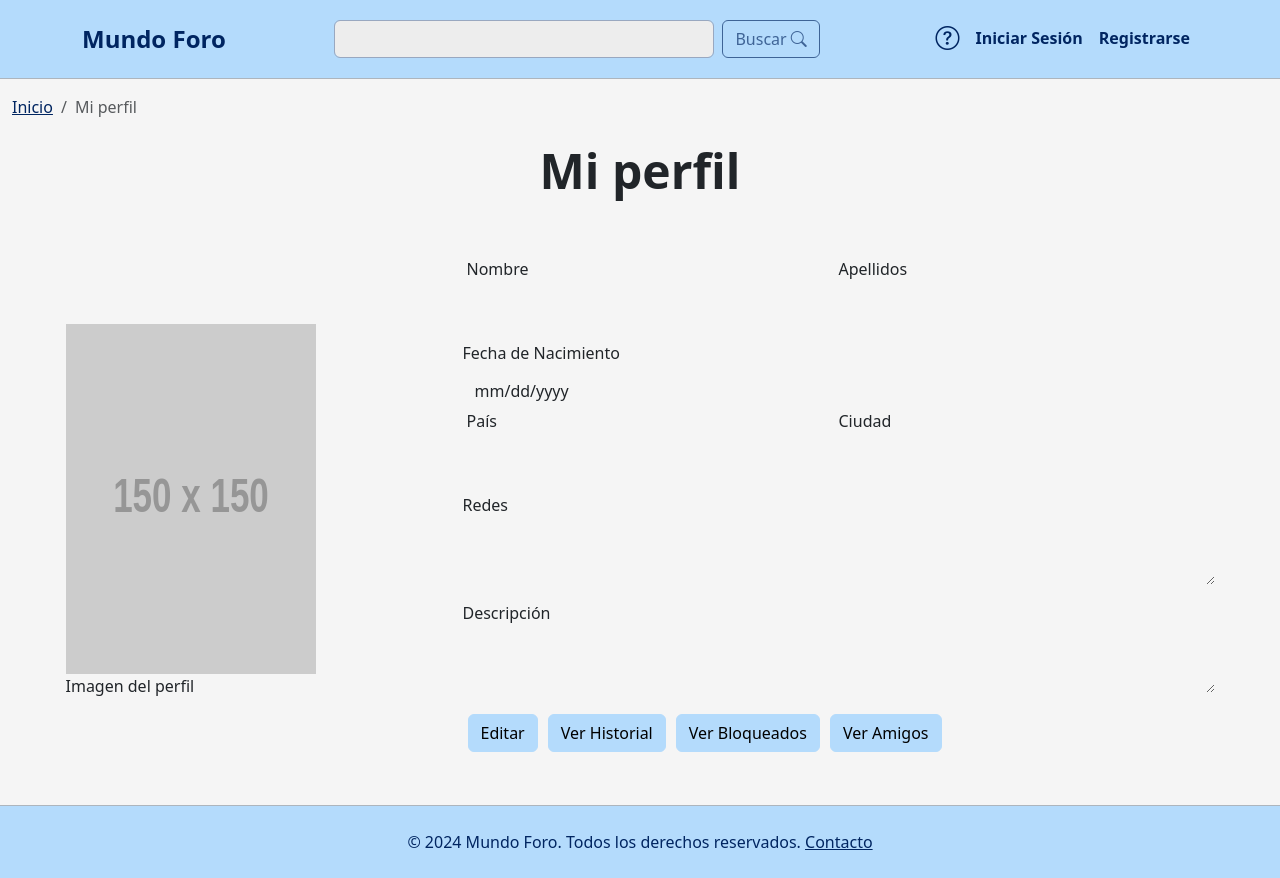
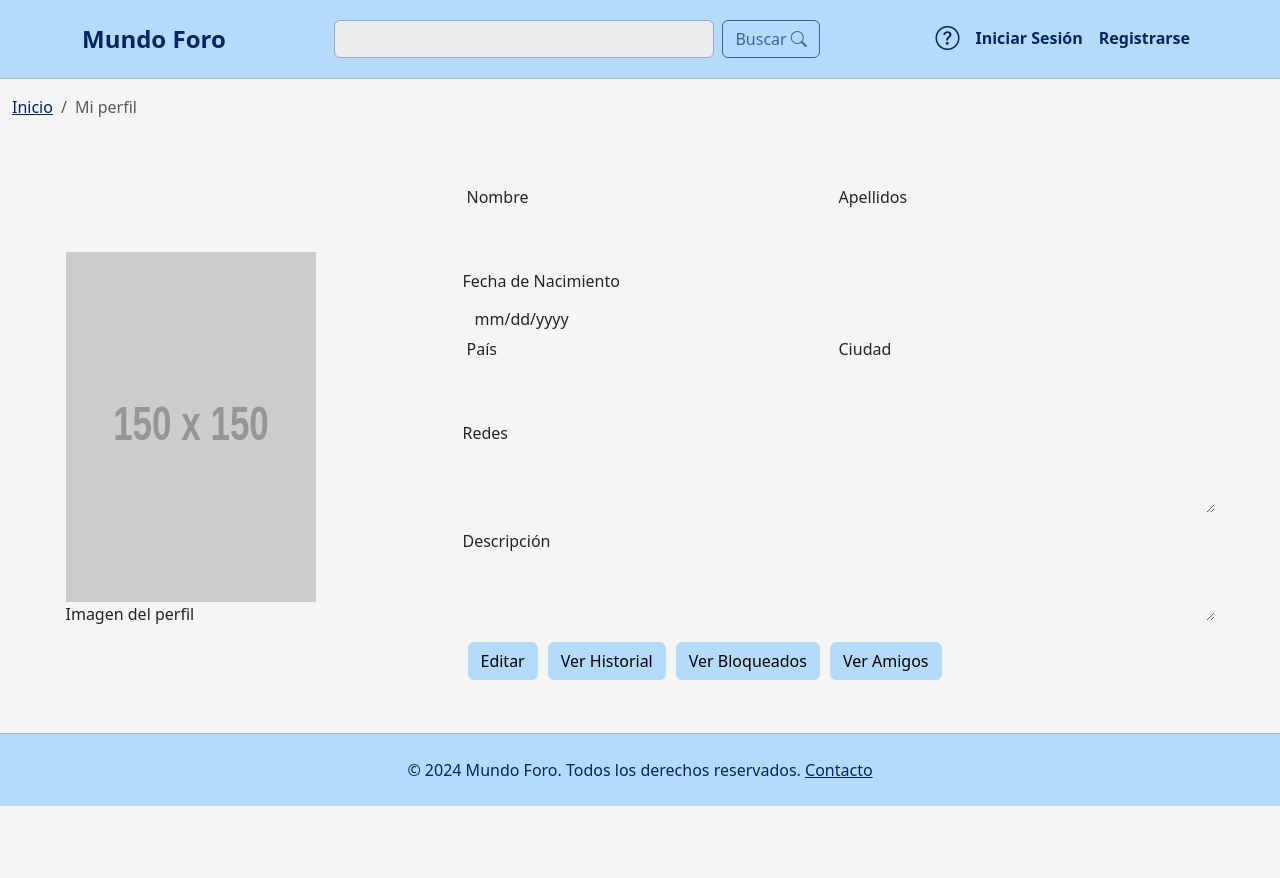
Before and after one commit to Croissanton/IU_Proyecto, a React (Create React App) app in the folder foro-mundo/: page /profile in a window 1280 px wide. After the commit the page ends 806 px from the top, so only its background shows below. Built offline with nearby package versions, Linux system fonts and the light colour scheme.

Commit message:
username

```diff
--- a/foro-mundo/src/Pages/ProfilePage.js
+++ b/foro-mundo/src/Pages/ProfilePage.js
@@ -101,7 +101,16 @@ function ProfilePage() {
           <Breadcrumb.Item linkAs={Link} linkProps={{ to: "/" }}>Inicio</Breadcrumb.Item>
           <Breadcrumb.Item active>Mi perfil</Breadcrumb.Item>
         </Breadcrumb>
-        <label style={{ fontSize: "3rem", fontWeight: "bold", display: "block", textAlign: "center", paddingBottom: "50px" }}>Mi perfil</label>
+        <label
+          style={{
+            fontSize: "3rem",
+            fontWeight: "bold",
+            display: "block",
+            textAlign: "center",
+            paddingBottom: "50px"
+        }}>
+            {profileData.username}
+        </label>
       </div>
       <div style={{ display: "flex" }}>
         <div className="m-auto">
--- a/foro-mundo/src/Pages/ProfilePublic.js
+++ b/foro-mundo/src/Pages/ProfilePublic.js
@@ -22,7 +22,7 @@ function ProfilePublic() {
   const friendButtonColor = friendStatus === "Eliminar Amigo" ? "btn-danger" : "btn-primary";
 
   useEffect(() => {
-    document.title = "Perfil";
+    document.title = "Perfil de " + username;
 
     // Obtener los datos del usuario desde localStorage basado en el username
     const storedUsers = localStorage.getItem("usuarios");
```
